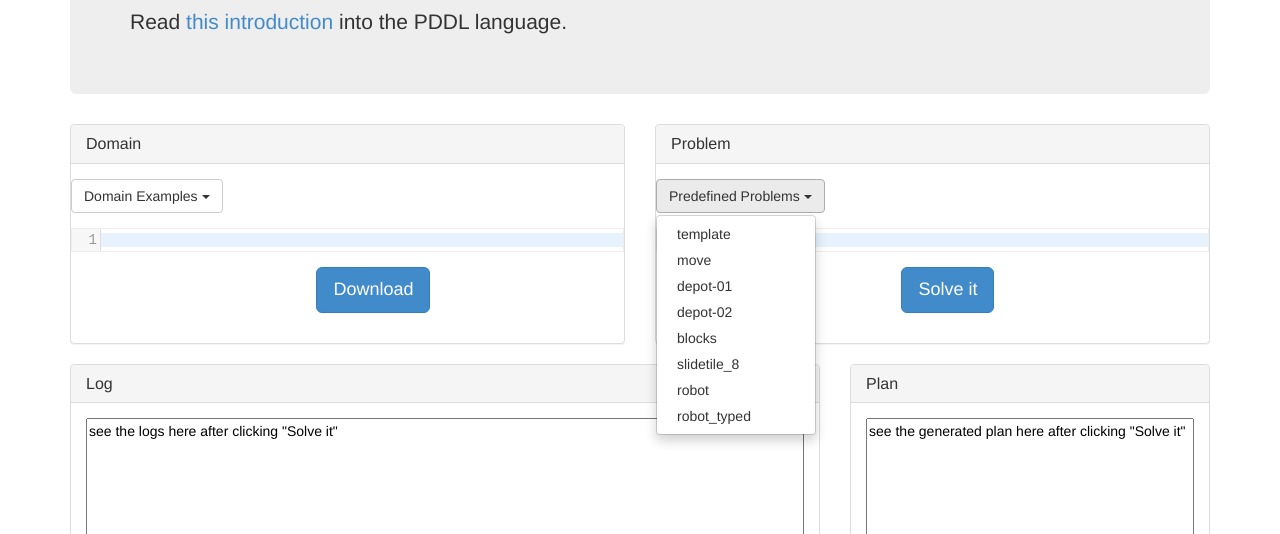
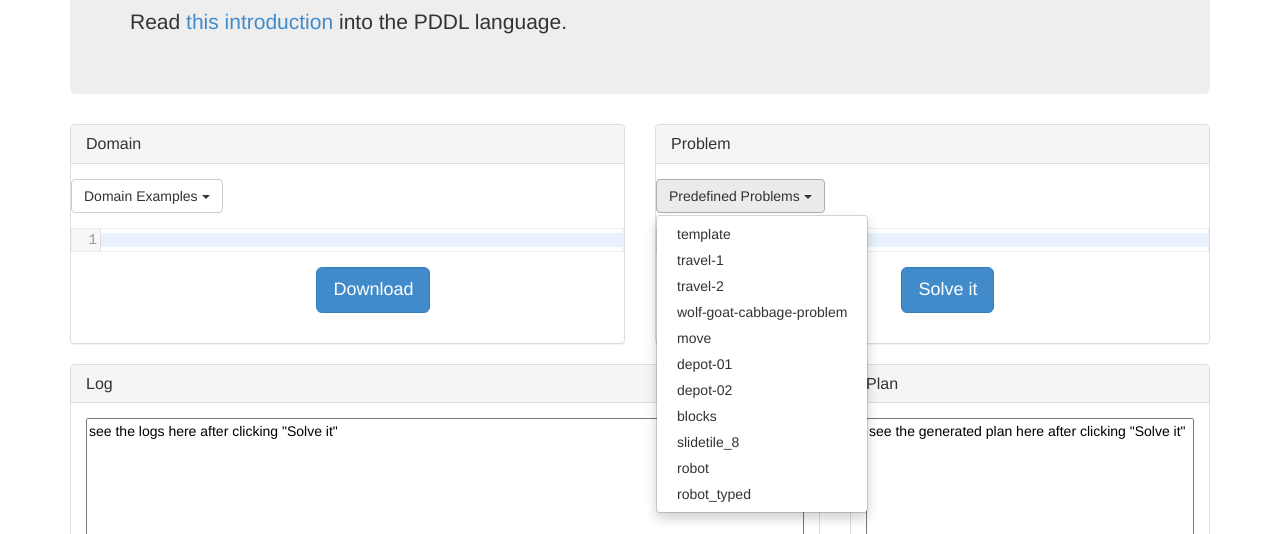
Before and after one commit to LCAS/fast_downward_server, a plain HTML site: page fd_webserver/templates/index.html in a window 1280 px wide. Both pictures are taken after a click on the button "Predefined Problems". Shown: the part 266-800 px from the top of the page. Drawn offline with nearby package versions, Linux system fonts and the light colour scheme; files that its build step writes are made by us from their sources; files whose address does not match are found by name.

Commit message:
added new problems for 1516 assessment

```diff
--- a/fd_webserver/templates/index.html
+++ b/fd_webserver/templates/index.html
@@ -135,6 +135,12 @@
 						  </button>
 						  <ul id="ddm-problem" class="dropdown-menu" role="menu" aria-labelledby="dropDownProblem">
 						    <li role="presentation"><a role="menuitem" tabindex="-1">template</a></li>
+                                                    <li role="presentation"><a role="menuitem" tabindex="-1">travel-1</a></li>
+                                                    <li role="presentation"><a role="menuitem" tabindex="-1">travel-2</a></li>
+                                                    <li role="presentation"><a role="menuitem" tabindex="-1">wolf-goat-cabbage-problem</a></li>
+
+
+
                             <li role="presentation"><a role="menuitem" tabindex="-1">move</a></li>
 						    <li role="presentation"><a role="menuitem" tabindex="-1">depot-01</a></li>
 						    <li role="presentation"><a role="menuitem" tabindex="-1">depot-02</a></li>
```
